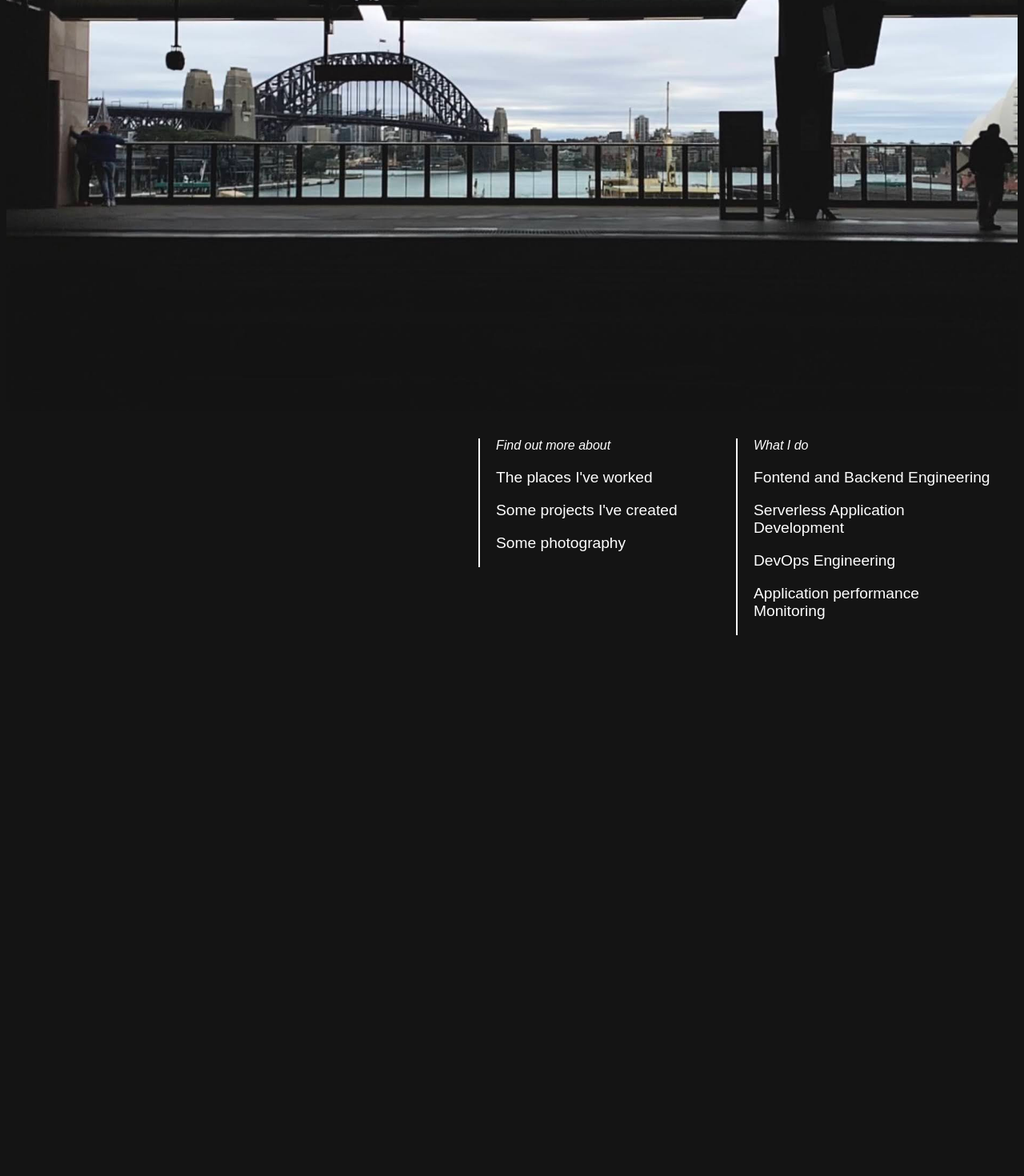
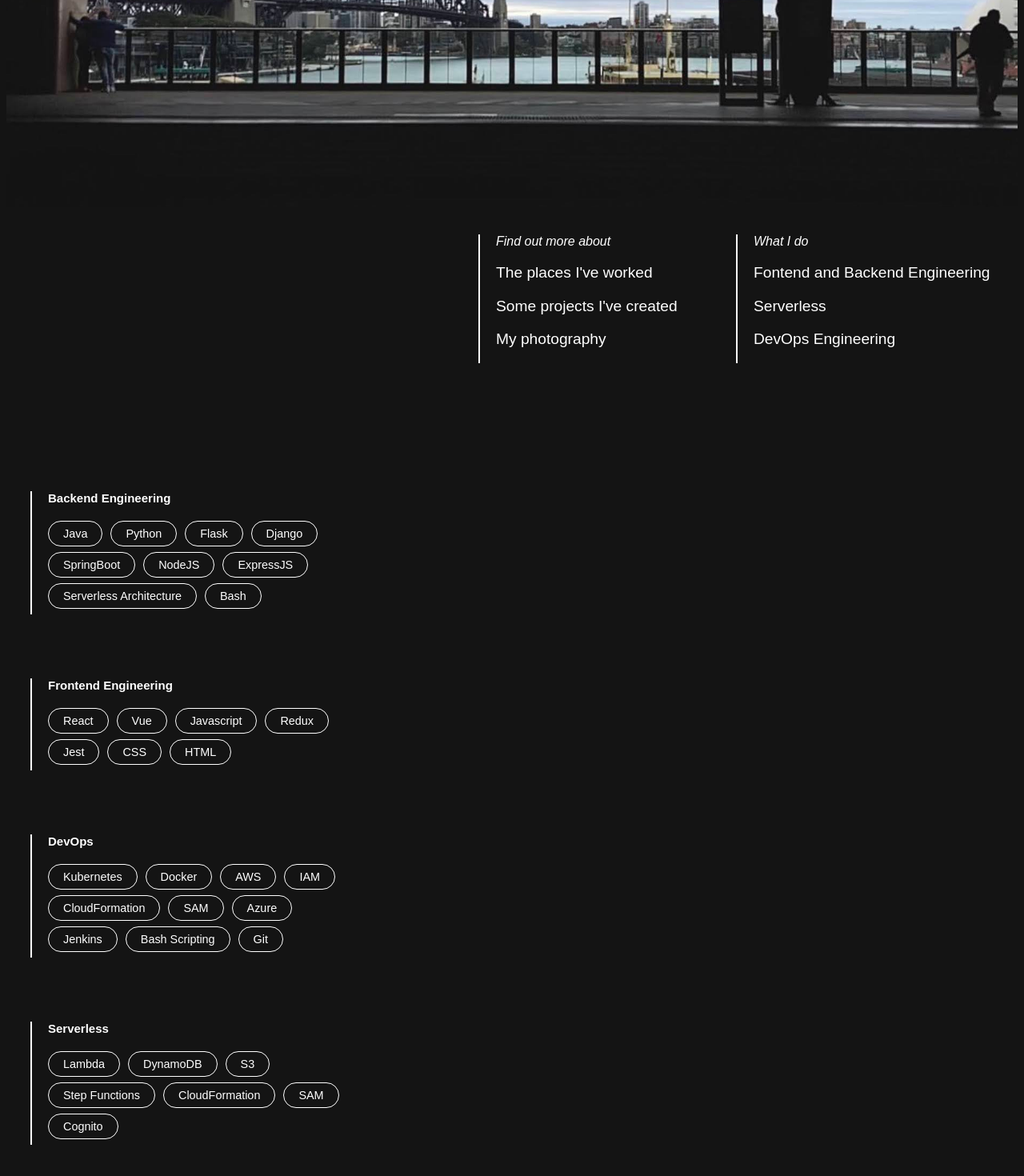
Before and after one commit to josepdaniel/josepdaniel.github.io, a React (Create React App) app: page / in a window 1280 px wide. Shown: the part 1116-2586 px from the top of the page at 80% size. Before the commit the page ends 2442 px from the top, so only its background shows below. Built offline with nearby package versions, Linux system fonts and the light colour scheme.

Commit message:
add skills

```diff
--- a/src/App.css
+++ b/src/App.css
@@ -6,6 +6,7 @@ body {
 }
 p {
     font-size: larger;
+    font-weight: lighter;
 }
 
 #gday {
@@ -26,6 +27,31 @@ p {
     float: right;
 }
 
+#josephdaniel {
+    font-size: 11.8vw;
+    position: absolute;
+    top: calc(100vh - 18.8vw);
+}
+
+
+#skills {
+    margin-top: 20vh;
+}
+
+.skillbox {
+    margin-top: 10vh;
+    margin-left: 30px;
+    max-width: 400px;
+}
+
+
+.clearfix::after {
+    content: "";
+    clear: both;
+    display: table;
+}
+
+
 @media only screen and (max-width: 1000px) {
     #welcome {
         margin-top: 150px;
@@ -40,3 +66,16 @@ p {
     }
 
 }
+
+@media only screen and (max-width: 600px) {
+
+    #josephdaniel {
+        --topAdjustment: 115px;
+        --topOriginal: calc(100vh - 18.8vw);
+        top: calc(var(--topOriginal) - var(--topAdjustment));
+    }
+
+    .skillbox {
+        margin-left: 10px;
+    }
+}
--- a/src/App.js
+++ b/src/App.js
@@ -2,7 +2,7 @@ import {Pill} from './brute/Pill.js'
 import {Burger} from './brute/Burger.js'
 import {Paragraph} from './brute/Paragraph.js'
 
-import banner from "./banner.jpg"
+import banner from "./images/banner.jpg"
 
 import './App.css'
 import { useEffect, useState } from 'react'
@@ -13,7 +13,7 @@ const ControlPanel = (props) => {
 
   let style = {
     display: "flex",
-    columnGap: "15px",
+    columnGap: "20px",
     position: "fixed",
     top: 20,
     left: 20
@@ -30,24 +30,7 @@ const ControlPanel = (props) => {
 }
 
 const Name = (props) => {
-
-  let [marginTop, setMariginTop] = useState("60vh");
-
-  useEffect(() => {
-    let collapse_width = 1100;
-
-    let josephdaniel = document.getElementById("josephdaniel");
-    let elementHeight = josephdaniel.clientHeight;
-    let windowHeight = window.innerHeight;
-    let marginTopAdjustment = window.innerWidth < collapse_width ? 60 : 30;
-    setMariginTop(windowHeight-elementHeight-marginTopAdjustment);
-  }, [marginTop, setMariginTop])
-
-  let style = {
-    fontSize: "11.5vw", marginTop
-  }
-
-  return <h1 id="josephdaniel" style={style}> JOSEPH DANIEL </h1>
+  return <h1 id="josephdaniel"> JOSEPH DANIEL </h1>
 }
 
 const Banner = (props) => {
@@ -94,30 +77,102 @@ const Header = (props) => {
 
 const App = () => {
 
+  let skillStyle = {
+    marginRight: 10,
+    marginBottom: 7,
+    display: "inline-block",
+  }
+
   return (
     <div>
+      <div style={{height: "100vh"}}>
         <Header />
         <Name />
+      </div>
       <Banner />
       <div style={{marginRight: 30}}>
+        <div class="clearfix">
           <div>
             <Paragraph style={{marginTop: 30, float: "right", width: 300}}>
               <i> What I do </i> <br />
               <p> Fontend and Backend Engineering </p>
-            <p> Serverless Application Development </p>
+              <p> Serverless </p>
               <p> DevOps Engineering </p>
-            <p> Application performance Monitoring</p>
             </Paragraph>
           </div>
           <div>
-          <Paragraph style={{marginTop: 30, float: "right", width: 300}}>
+            <Paragraph class="list" style={{marginTop: 30, float: "right", width: 300}}>
               <i> Find out more about </i> <br />
               <p> The places I've worked </p>
               <p> Some projects I've created </p>
-            <p> Some photography </p>
+              <p> My photography </p>
             </Paragraph>
           </div>
         </div>
+      </div>
+
+
+      <div>
+        <div id="skills">
+          <div class="skillbox">
+            <Paragraph>
+              <h2 style={{fontSize: 15, marginBottom: 20}}> Backend Engineering </h2>
+              <Pill style={skillStyle}> <p style={{margin: 0}}> Java </p> </Pill>
+              <Pill style={skillStyle}> <p style={{margin: 0}}> Python </p> </Pill>
+              <Pill style={skillStyle}> <p style={{margin: 0}}> Flask </p> </Pill>
+              <Pill style={skillStyle}> <p style={{margin: 0}}> Django </p> </Pill>
+              <Pill style={skillStyle}> <p style={{margin: 0}}> SpringBoot </p> </Pill>
+              <Pill style={skillStyle}> <p style={{margin: 0}}> NodeJS </p> </Pill>
+              <Pill style={skillStyle}> <p style={{margin: 0}}> ExpressJS </p> </Pill>
+              <Pill style={skillStyle}> <p style={{margin: 0}}> Serverless Architecture </p> </Pill>
+              <Pill style={skillStyle}> <p style={{margin: 0}}> Bash </p> </Pill>
+            </Paragraph>
+          </div>
+
+          <div class="skillbox">
+            <Paragraph>
+              <h2 style={{fontSize: 15, marginBottom: 20}}> Frontend Engineering </h2>
+              <Pill style={skillStyle}> <p style={{margin: 0}}> React </p> </Pill>
+              <Pill style={skillStyle}> <p style={{margin: 0}}> Vue </p> </Pill>
+              <Pill style={skillStyle}> <p style={{margin: 0}}> Javascript </p> </Pill>
+              <Pill style={skillStyle}> <p style={{margin: 0}}> Redux </p> </Pill>
+              <Pill style={skillStyle}> <p style={{margin: 0}}> Jest </p> </Pill>
+              <Pill style={skillStyle}> <p style={{margin: 0}}> CSS </p> </Pill>
+              <Pill style={skillStyle}> <p style={{margin: 0}}> HTML </p> </Pill>
+            </Paragraph>
+          </div>
+
+          <div class="skillbox">
+            <Paragraph>
+              <h2 style={{fontSize: 15, marginBottom: 20}}> DevOps </h2>
+              <Pill style={skillStyle}> <p style={{margin: 0}}> Kubernetes </p> </Pill>
+              <Pill style={skillStyle}> <p style={{margin: 0}}> Docker </p> </Pill>
+              <Pill style={skillStyle}> <p style={{margin: 0}}> AWS </p> </Pill>
+              <Pill style={skillStyle}> <p style={{margin: 0}}> IAM </p> </Pill>
+              <Pill style={skillStyle}> <p style={{margin: 0}}> CloudFormation </p> </Pill>
+              <Pill style={skillStyle}> <p style={{margin: 0}}> SAM </p> </Pill>
+              <Pill style={skillStyle}> <p style={{margin: 0}}> Azure </p> </Pill>
+              <Pill style={skillStyle}> <p style={{margin: 0}}> Jenkins </p> </Pill>
+              <Pill style={skillStyle}> <p style={{margin: 0}}> Bash Scripting </p> </Pill>
+              <Pill style={skillStyle}> <p style={{margin: 0}}> Git </p> </Pill>
+            </Paragraph>
+          </div>
+
+          <div class="skillbox">
+            <Paragraph>
+              <h2 style={{fontSize: 15, marginBottom: 20}}> Serverless </h2>
+              <Pill style={skillStyle}> <p style={{margin: 0}}> Lambda </p> </Pill>
+              <Pill style={skillStyle}> <p style={{margin: 0}}> DynamoDB </p> </Pill>
+              <Pill style={skillStyle}> <p style={{margin: 0}}> S3 </p> </Pill>
+              <Pill style={skillStyle}> <p style={{margin: 0}}> Step Functions </p> </Pill>
+              <Pill style={skillStyle}> <p style={{margin: 0}}> CloudFormation </p> </Pill>
+              <Pill style={skillStyle}> <p style={{margin: 0}}> SAM </p> </Pill>
+              <Pill style={skillStyle}> <p style={{margin: 0}}> Cognito </p> </Pill>
+            </Paragraph>
+          </div>
+        </div>
+      </div>
+
 
       <div style={{height: "100vh"}}></div>
     </div>
--- a/src/brute/Pill.js
+++ b/src/brute/Pill.js
@@ -7,11 +7,14 @@ const Pill = (props) => {
         borderRadius: "20px",
         padding: "7px 18px",
         height: "100%",
+        backgroundColor: "transparent",
+        color: "white",
+        ...props.style,
     }
 
-    return <span style={style}>
+    return <button style={style}>
         {props.children}
-    </span>
+    </button>
 
 }
 export {Pill}
```
Also changed, not shown: src/banner.jpg (deleted), src/brute/Burger.js (line endings or trailing spaces), src/images/banner.jpg (added). Lines whose indentation alone changed are shown as unchanged.
